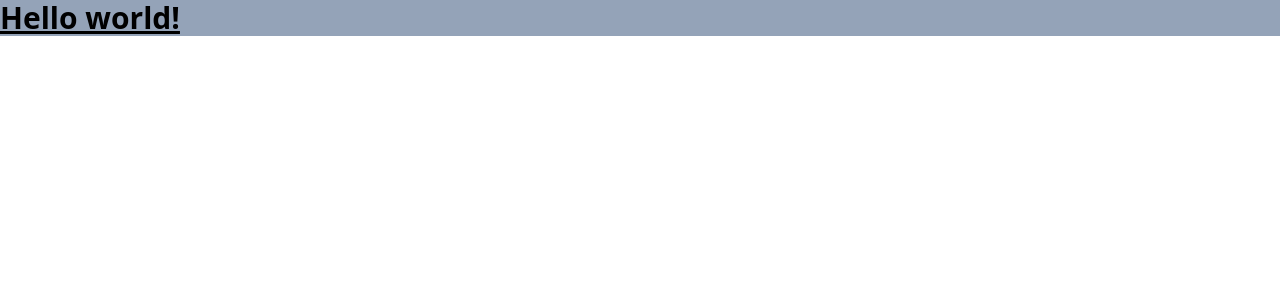
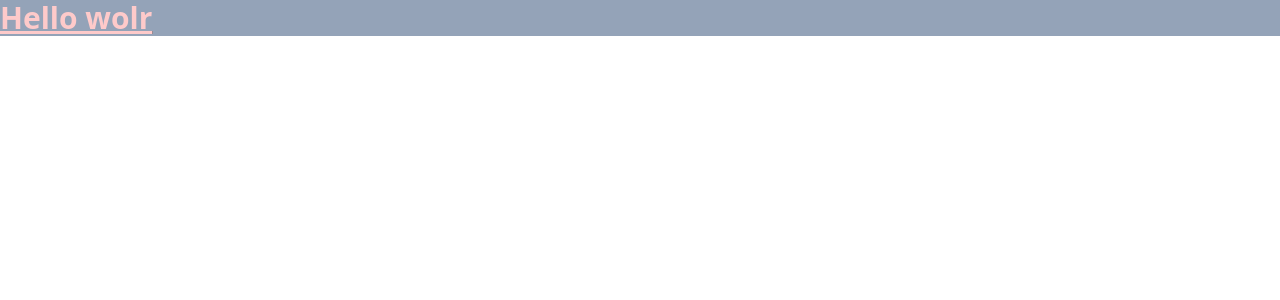
Before and after one commit to UCR-CS110-S23/project-methinks, a Next.js app: page / in a window 1280 px wide. Shown: the top 300 px of the page. Built offline with nearby package versions, Linux system fonts and the light colour scheme.

Commit message:
setup path aliases

```diff
--- /dev/null
+++ b/components/Hello.jsx
@@ -0,0 +1,7 @@
+import React from "react";
+
+const Hello = () => {
+  return <div className="text-red-200 underline">Hello wolr</div>;
+};
+
+export default Hello;
--- a/pages/index.js
+++ b/pages/index.js
@@ -3,8 +3,11 @@
 // eslint-disable-next-line new-cap
 // const inter = Inter({ subsets: ["latin"] });
 
+import Hello from "@/components/Hello";
 export default function Home() {
   return (
-    <h1 className="text-3xl font-bold underline bg-slate-400">Hello world!</h1>
+    <div className="text-3xl font-bold underline bg-slate-400">
+      <Hello />
+    </div>
   );
 }
```
Also changed, not shown: jsconfig.json (added, +10 -0 lines).
